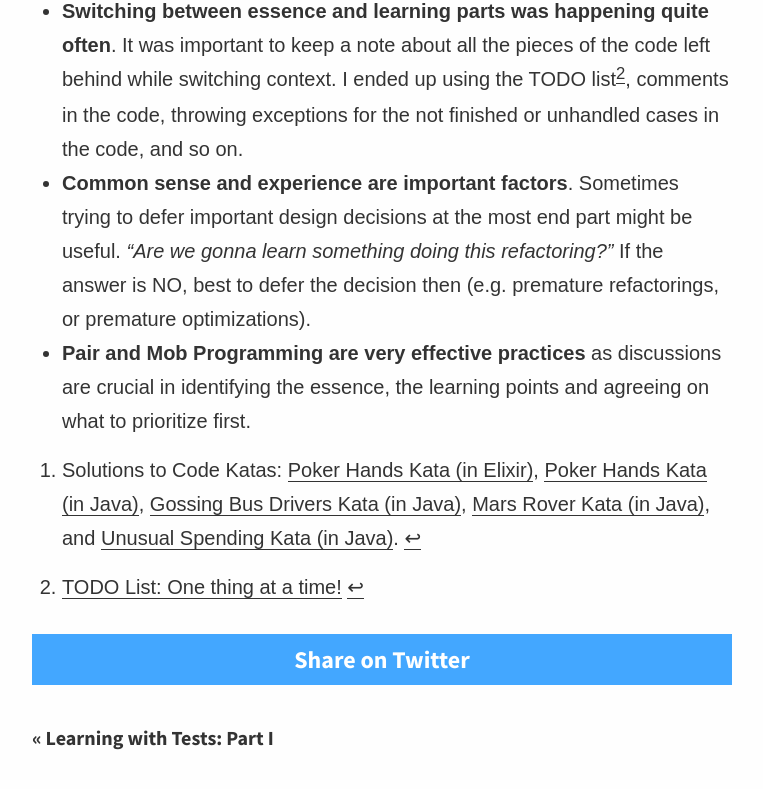
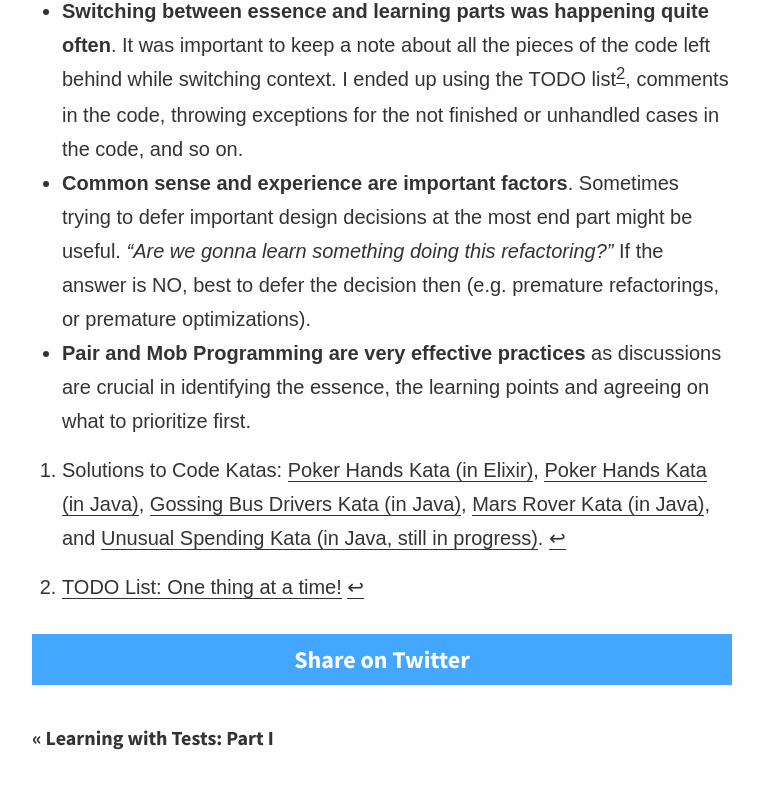
Before and after one commit to joebew42/joebew42.github.io, a Jekyll site: the page built from _posts/2020-11-03-essence-and-learning-in-code.markdown, in a window 1280 px wide and 900 px high, scrolled down 5298 px, cut to the strip 0-796 px from the top of the window. Shown: the top 789 px of the strip, without its empty margins (258-1021 px from the left). Built offline with Jekyll 4.4.1, drawn with Linux system fonts in a browser that asks for light colours; emoji names are drawn with the system emoji font; some web fonts are replaced.

Commit message:
Fix the link for the unusual spending kata

```diff
--- a/_posts/2020-11-03-essence-and-learning-in-code.markdown
+++ b/_posts/2020-11-03-essence-and-learning-in-code.markdown
@@ -122,5 +122,5 @@
 - **Common sense and experience are important factors**. Sometimes trying to defer important design decisions at the most end part might be useful. _"Are we gonna learn something doing this refactoring?"_ If the answer is NO, best to defer the decision then (e.g. premature refactorings, or premature optimizations).
 - **Pair and Mob Programming are very effective practices** as discussions are crucial in identifying the essence, the learning points and agreeing on what to prioritize first.
 
-[^1]: Solutions to Code Katas: [Poker Hands Kata (in Elixir)](https://github.com/joebew42/poker_hands_elixir), [Poker Hands Kata (in Java)](https://github.com/xpepper/poker-hands-kata), [Gossing Bus Drivers Kata (in Java)](https://github.com/joebew42/gossiping-bus-drivers-kata), [Mars Rover Kata (in Java)](https://github.com/joebew42/mars-rover-kata), and [Unusual Spending Kata (in Java)](TODO).
+[^1]: Solutions to Code Katas: [Poker Hands Kata (in Elixir)](https://github.com/joebew42/poker_hands_elixir), [Poker Hands Kata (in Java)](https://github.com/xpepper/poker-hands-kata), [Gossing Bus Drivers Kata (in Java)](https://github.com/joebew42/gossiping-bus-drivers-kata), [Mars Rover Kata (in Java)](https://github.com/joebew42/mars-rover-kata), and [Unusual Spending Kata (in Java, still in progress)](https://github.com/joebew42/unusual-spending-kata).
 [^2]: [TODO List: One thing at a time!]({% post_url 2020-07-08-todo %})
```
